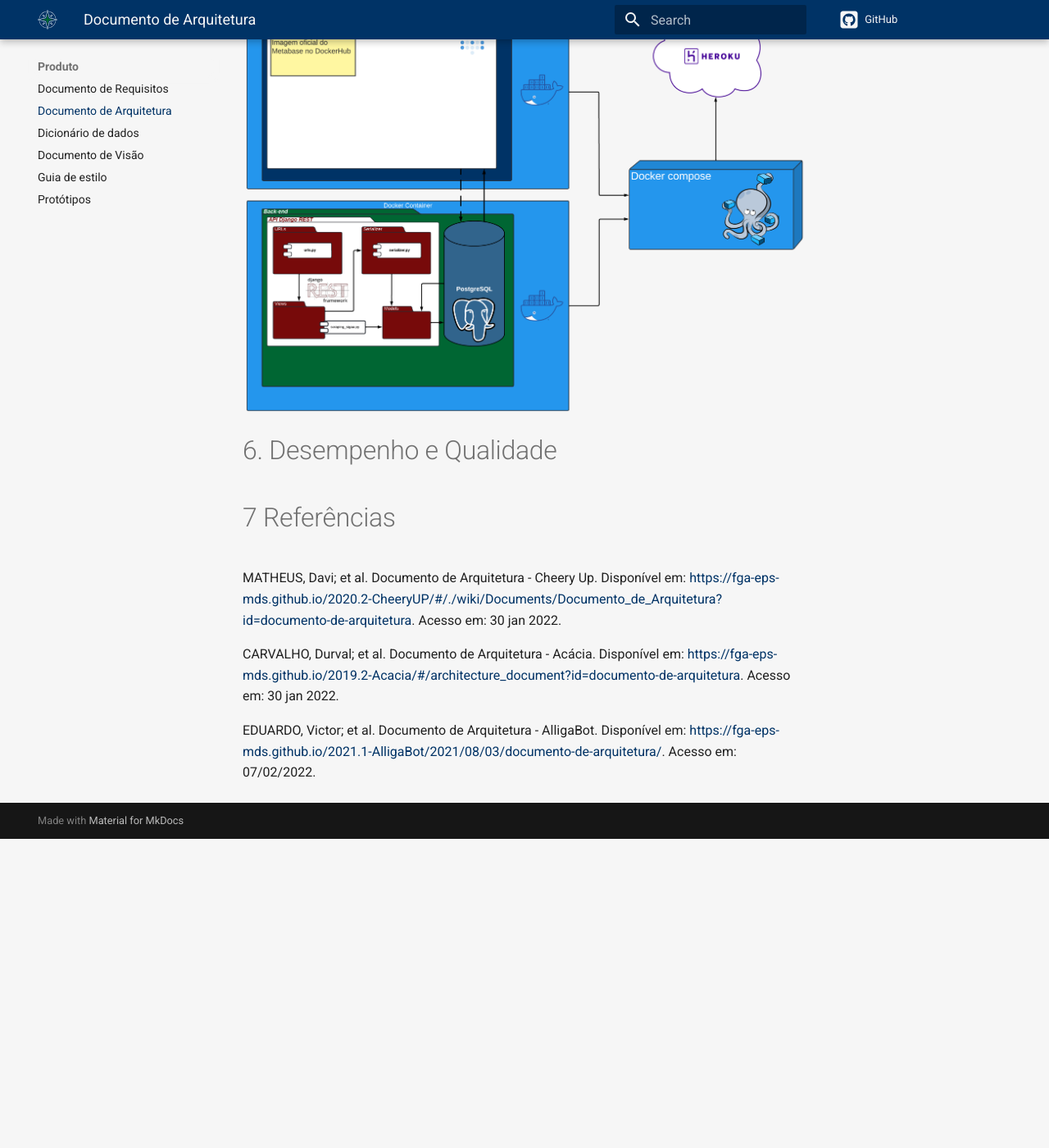
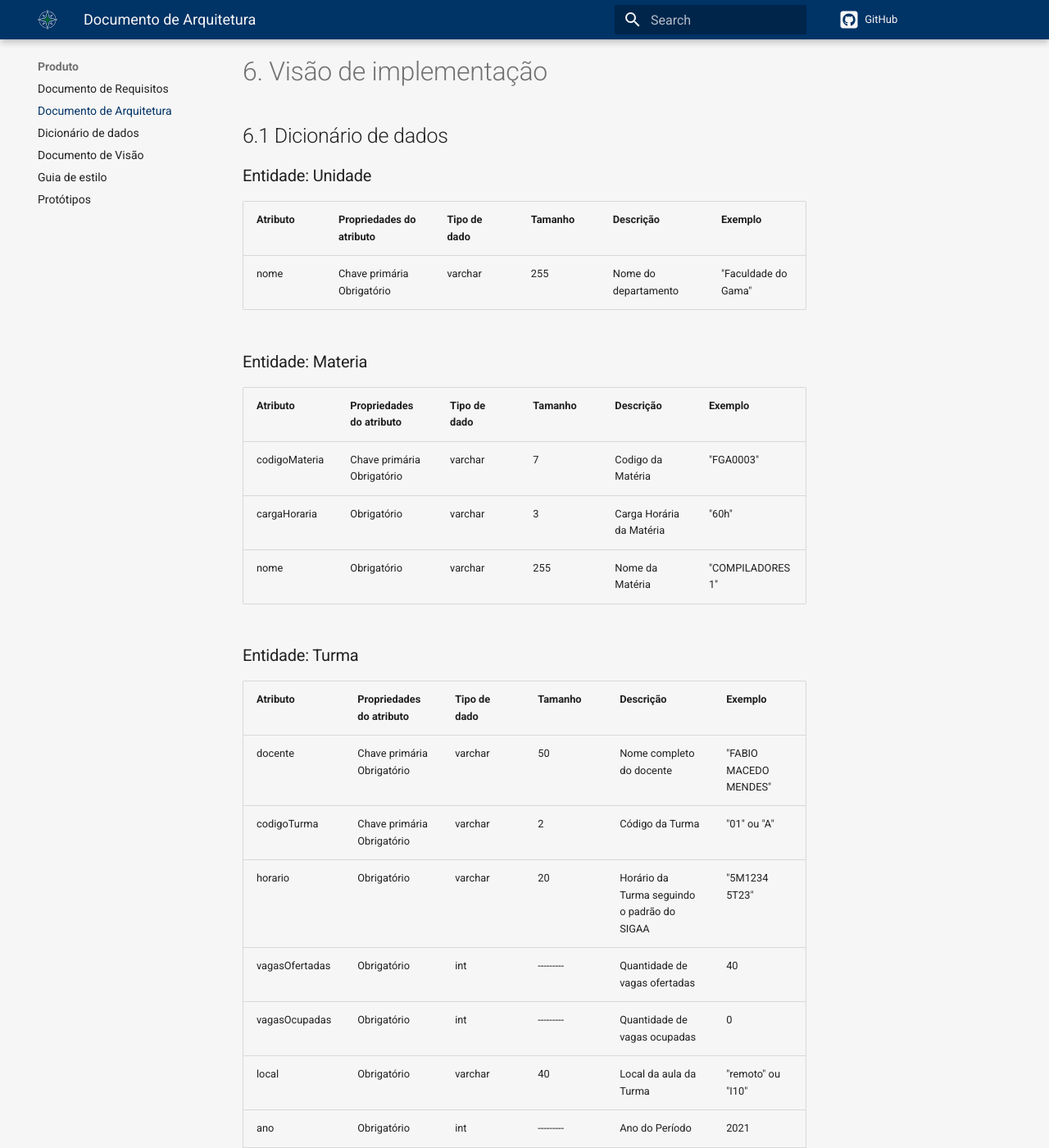
Before and after one commit to fga-eps-mds/2021.2-INDICAA-Wiki, an MkDocs documentation site: the page built from docs/documentacao/documento_de_arquitetura.md, in a window 1280 px wide and 1400 px high, scrolled down 11661 px. Shown: the whole window at 82% size. Built offline with MkDocs 1.6.1 and Material for MkDocs 9.7.7, drawn with Linux system fonts in a browser that asks for light colours; comment, search, counter and statistics services are not loaded; before the commit the page ends 12684 px from its top, so only the background shows below that; some of the changed text lies outside the part shown.

Commit message:
:pencil: (fga-eps-mds/2021.2-INDICAA#136): finalização do documento de arquitetura

```diff
--- a/docs/documentacao/documento_de_arquitetura.md
+++ b/docs/documentacao/documento_de_arquitetura.md
@@ -9,11 +9,13 @@
 |01/02/2022|0.5|Definição de Metas da Arquitetura|Thiago O. e Pedro|
 |07/02/2022|0.6|Adição do tópico de visão geral do projeto|João Paulo|
 |15/02/2022|0.7|Adição dos tópicos faltantes: Visão de casos de uso, Visão Lógica, Tamanho e Desempenho. Tópicos 3 e 4 alimentados com novas informações. Pequenos erros corrigidos.|João Paulo|
-|02/03/2022|0.8|Adição do diagrama de pacotes | Guilherme Barbosa e Gabriel Mariano|
-|03/03/2022|0.9|Adição do diagrama de casos de uso | Guilherme Santos|
-|05/03/2022|0.9.1| Revisão geral dos documentos do projeto | Adne Moretti e Matheus Pimentel Leal
-|26/03/2022|0.9.2| Atualização do escopo e pequenas correções | Gabriel Moretti e Matheus Pimentel Leal
-|19/04/2022|0.9.3| Adição dos tópicos 2.1, 4.1 e correções | Letícia Aires
+|02/03/2022|0.8|Adição do diagrama de pacotes|Guilherme Barbosa e Gabriel Mariano|
+|03/03/2022|0.9|Adição do diagrama de casos de uso|Guilherme Santos|
+|05/03/2022|0.9.1|Revisão geral dos documentos do projeto|Adne Moretti e Matheus Pimentel Leal|
+|26/03/2022|0.9.2|Atualização do escopo e pequenas correções|Gabriel Moretti e Matheus Pimentel Leal|
+|19/04/2022|0.9.3|Adição dos tópicos 2.1, 4.1 e correções|Letícia Aires|
+|22/04/2022|0.9.8|Adição do tópico 5.1, descrição das tecnologias, refatoração de diagramas e tabelas de funcionalidades|Matheus Pimentel Leal|
+|23/04/2022|1.0|Adição do tópico 6 e revisão geral do documento|Matheus Pimentel Leal|
 
 
 # 1. Introdução
@@ -216,10 +218,41 @@
 <p align=justify>Uma vez que os dados já foram serializados, o <i>Django REST</i> passa o controle para o <i>Django</i>. Que será responsável por retornar uma respost para o lado do cliente.</p>
 <p align=justify>Por fim, a resposta é obtida pelo <i>Metabase</i>, e agora com os dados requisitados em mãos, ele será responsável por fornecer esses dados o usuário da aplicação. O <i>Metabase</i> fica responsável pela disponibilização dos dados contidos no banco de dados, e o usuário pode realizar as ações definidas pelas funcionalidades do usuário (<i>FUs</i>).</p>
 
-## 5.2 Diagrama de Pacotes
+# 6. Visão de implementação
+
+## 6.1 Dicionário de dados
+
+### Entidade: Unidade
+
+|Atributo|Propriedades do atributo|Tipo de dado|Tamanho|Descrição|Exemplo|
+|-|-|-|-|-|-|
+|nome|Chave primária<br>Obrigatório|varchar|255|Nome do departamento|"Faculdade do Gama"|
+
+### Entidade: Materia
+
+|Atributo|Propriedades do atributo|Tipo de dado|Tamanho|Descrição|Exemplo|
+|-|-|-|-|-|-|
+|codigoMateria|Chave primária<br>Obrigatório|varchar|7|Codigo da Matéria|"FGA0003"|
+|cargaHoraria|Obrigatório|varchar|3|Carga Horária da Matéria|"60h"|
+|nome|Obrigatório|varchar|255|Nome da Matéria|"COMPILADORES 1"|
+
+### Entidade: Turma
+
+|Atributo|Propriedades do atributo|Tipo de dado|Tamanho|Descrição|Exemplo|
+|-|-|-|-|-|-|
+|docente|Chave primária<br>Obrigatório|varchar|50|Nome completo do docente|"FABIO MACEDO MENDES"|
+|codigoTurma|Chave primária<br>Obrigatório|varchar|2|Código da Turma|"01" ou "A"|
+|horario|Obrigatório|varchar|20|Horário da Turma seguindo o padrão do SIGAA|"5M1234 5T23"|
+|vagasOfertadas|Obrigatório|int|---------|Quantidade de vagas ofertadas|40|
+|vagasOcupadas|Obrigatório|int|---------|Quantidade de vagas ocupadas|0|
+|local|Obrigatório|varchar|40|Local da aula da Turma|"remoto" ou "I10"|
+|ano|Obrigatório|int|---------|Ano do Período|2021|
+|semestre|Obrigatório|int|---------|Semestre do Período|2|
+
+
+## 6.2 Diagrama de Pacotes
 ![Diagrama de pacotes](../assets/imagens/diagrama_de_pacotes.png)
 
-# 6. Desempenho e Qualidade
 
 # 7 Referências
 MATHEUS, Davi; et al. Documento de Arquitetura - Cheery Up. Disponível em: <https://fga-eps-mds.github.io/2020.2-CheeryUP/#/./wiki/Documents/Documento_de_Arquitetura?id=documento-de-arquitetura>. Acesso em: 30 jan 2022.
```
